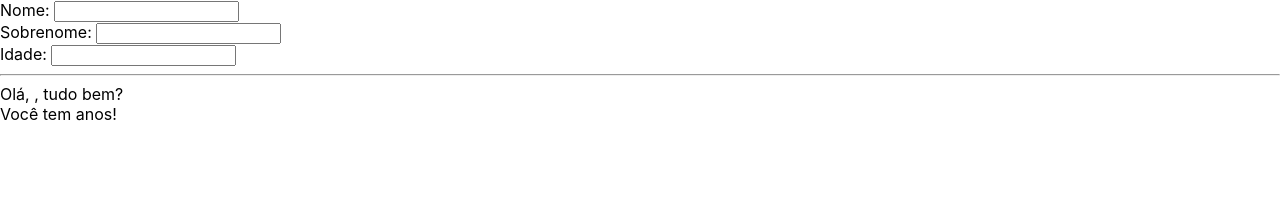
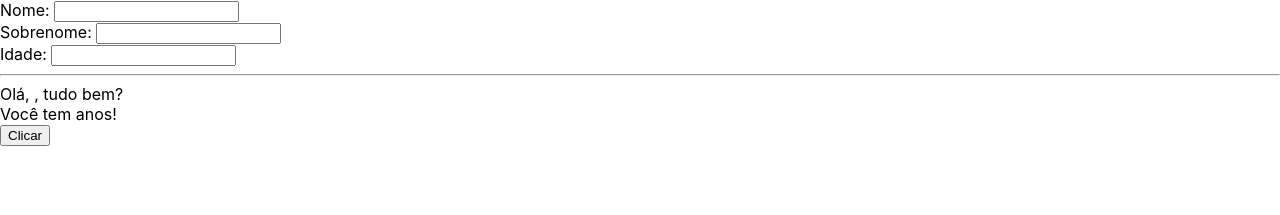
Before and after one commit to italomoraess/Estudos-React, a React (Create React App) app in the folder estudos/: page / in a window 1280 px wide. Shown: the top 215 px of the page. Built offline with nearby package versions, Linux system fonts and the light colour scheme.

Commit message:
Exercise props and states

```diff
--- a/estudos/src/App.tsx
+++ b/estudos/src/App.tsx
@@ -1,12 +1,17 @@
-import React from 'react';
 import './App.css';
-import { Contador } from './components/Contador';
+import { Button } from './components/Button';
 import { Form } from './components/Form';
 
 function App() {
+
+  const actionButton = (texto: string) => {
+    alert("Click No APP: " + texto)
+  }
+
   return (
     <div>
       <Form />
+      <Button text="Clicar" clickFn={actionButton}/>
     </div>
   );
 }
--- /dev/null
+++ b/estudos/src/components/Button.tsx
@@ -0,0 +1,14 @@
+type Props = {
+    text: string;
+    clickFn: (texto: string) => void;
+}
+
+export const Button = ({text, clickFn}: Props) => {
+    const handleClick = () => {
+        clickFn("frase")
+    }
+
+    return(
+        <button onClick={handleClick}>{text}</button>
+    );
+}
```
